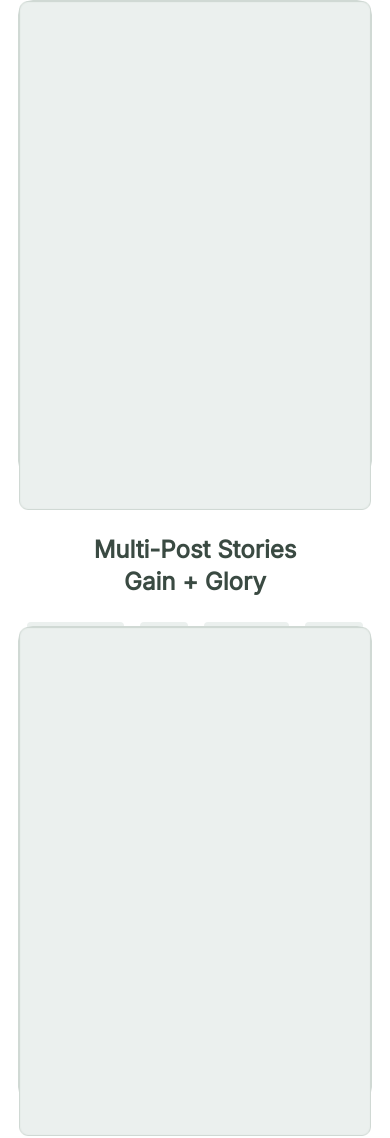
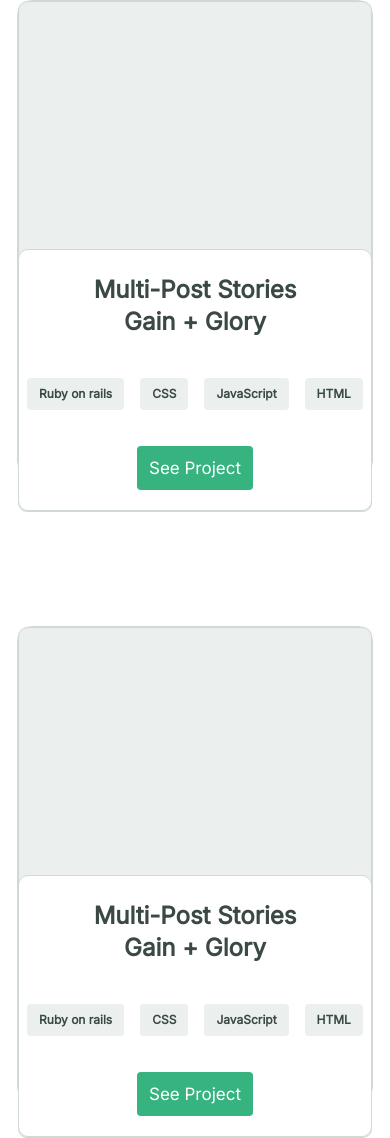
Before and after one commit to sumairq/Personal-Portfolio, a website: page index.html in a window 390 px wide. Shown: the part 1087-2225 px from the top of the page. Drawn offline with Linux system fonts and the light colour scheme.

Commit message:
fix overlap issues in styles.css

```diff
--- a/styles.css
+++ b/styles.css
@@ -168,6 +168,14 @@
     margin: 20px;
   }
 
+  .overlap {
+    all: inherit;
+    transform: translateY(-263px);
+    z-index: 1;
+    background-color: #fff;
+    border-radius: 10px;
+   }
+
   .aboutme_text {
     font-style: normal;
     font-weight: normal;
```
